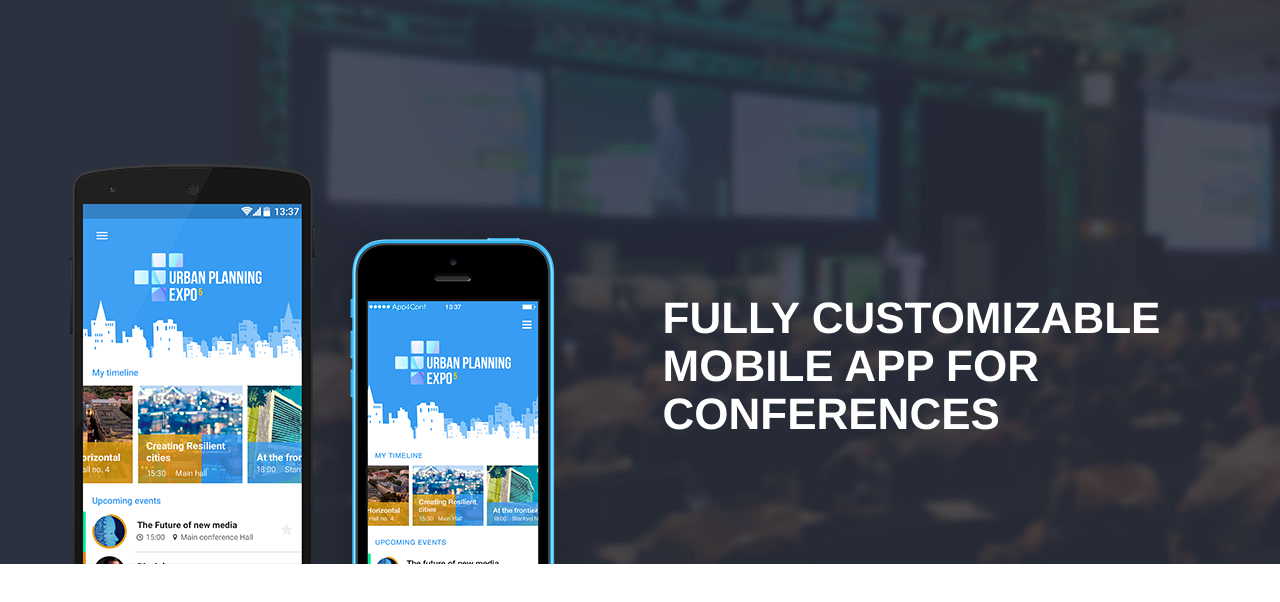
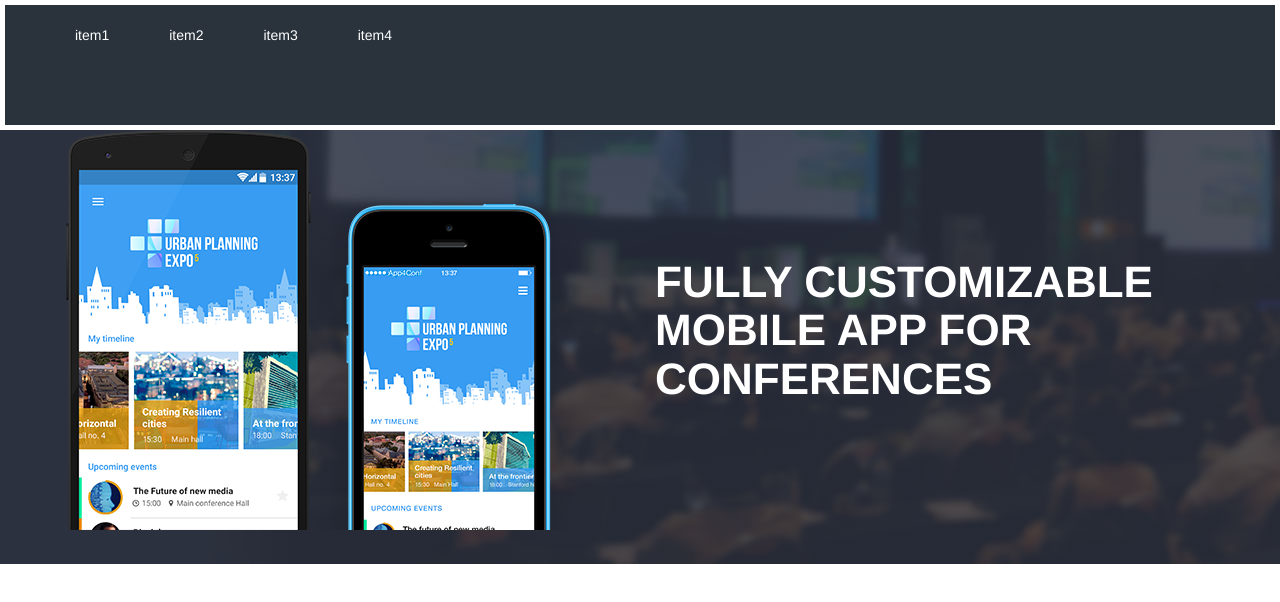
Before and after one commit to AckeeCZ/Javascript-Course-Day-3, a plain HTML site: page web/index.html in a window 1280 px wide. Drawn offline with Linux system fonts and the light colour scheme.

Commit message:
menu added

```diff
--- a/web/index.html
+++ b/web/index.html
@@ -13,6 +13,16 @@
 <body>
 	<section class="Top container-fluid">
 		<div class="row">
+			<nav>
+				<ul>
+					<li><a>item1</a></li>
+					<li><a>item2</a></li>
+					<li><a>item3</a></li>
+					<li><a>item4</a></li>
+				</ul>
+			</nav>
+		</div>
+		<div class="row images">
 			<div class="Top-imageContainer col-md-6">
 				<img src="images/assets/header_nexus.png" alt="Nexus mobile phone image" />
 				<img src="images/assets/header_iphone2.png" />
--- a/web/sass/style.scss
+++ b/web/sass/style.scss
@@ -3,9 +3,29 @@
 	background: url("../images/assets/bg_img.jpg") no-repeat #1b1f26;
 	text-align: center;
 	position: relative;
-	.row{
+	.row .images{
 		position: absolute;
 		bottom: 0;
+	}
+	nav {
+		background-color: #2a333c;
+		width: 100%;
+		min-height: 100px;
+		padding-top: 10px;
+		border: 5px solid white;
+		ul{
+			height: 100px;
+			li{
+				float: left;
+				margin: 10px 30px;
+				color: white;
+				list-style-type: none;
+				a{
+					text-decoration: none;
+					color: white;
+				}
+			}
+		}
 	}
 	&-heading{
 		font-size: 44px;
```
Also changed, not shown: web/css/style.css, 2 other files.
